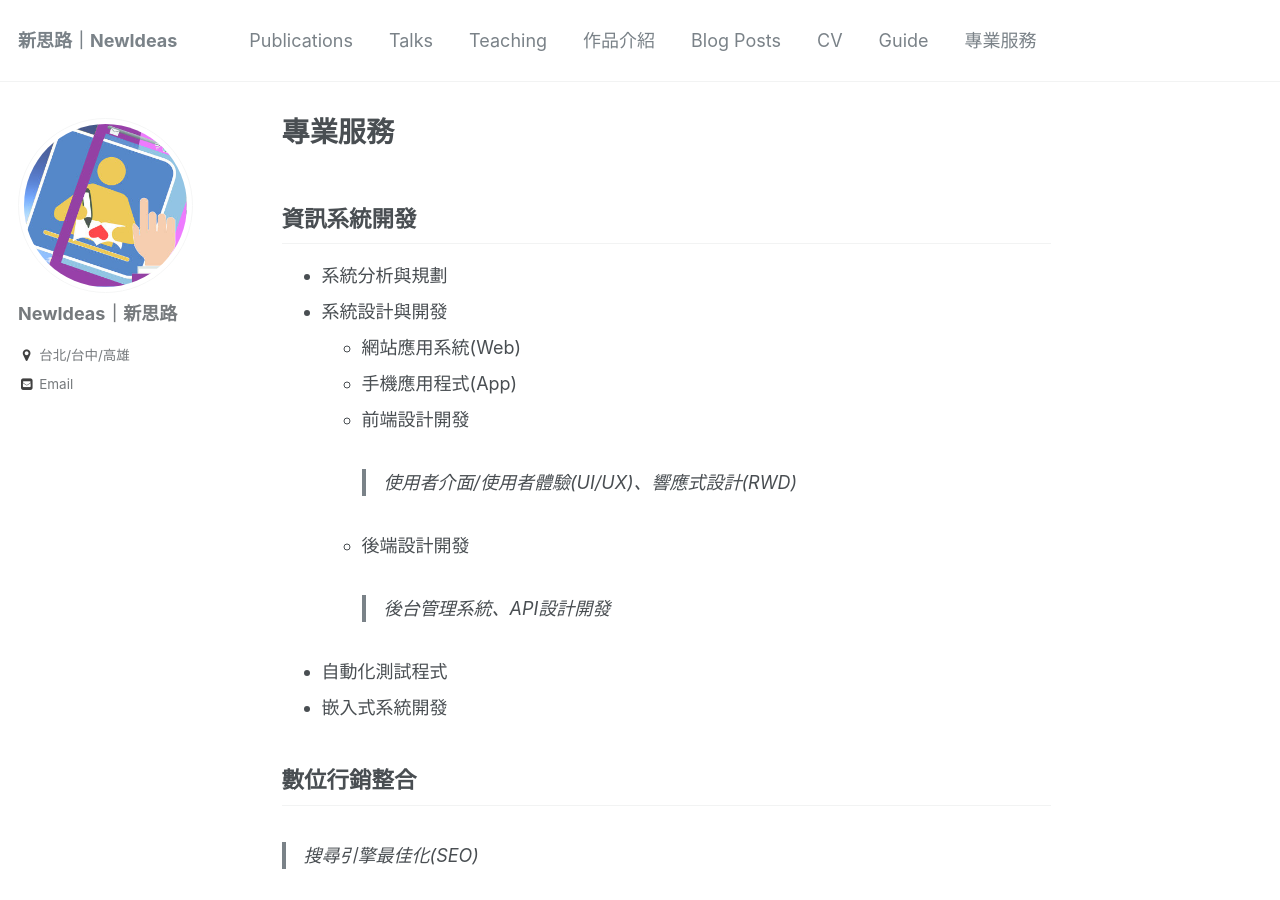
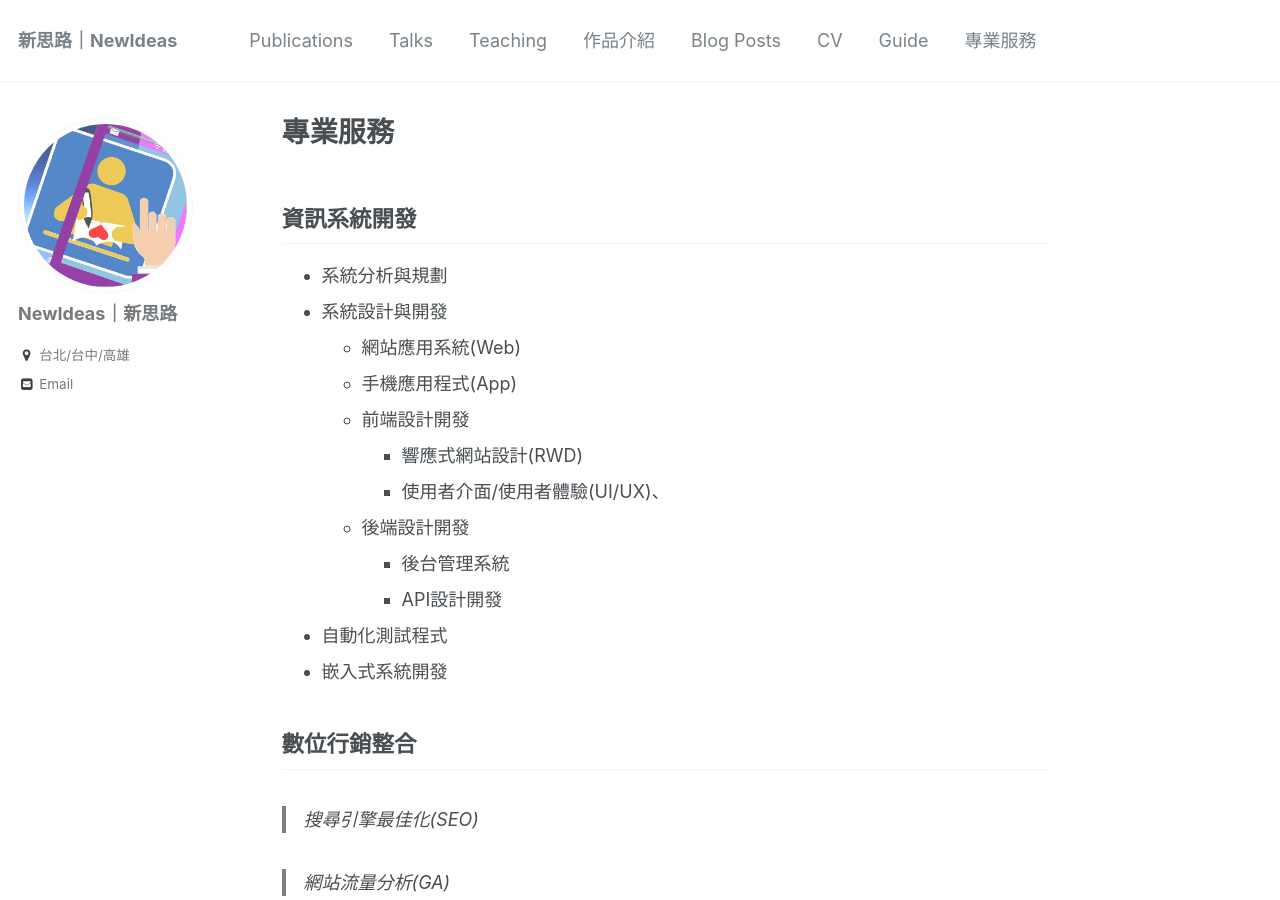
Before and after one commit to ikevin28/newideas8.github.io, a Jekyll site: the page built from _pages/services.md, in a window 1280 px wide and 900 px high. Built offline with Jekyll 4.4.1, drawn with Linux system fonts in a browser that asks for light colours.

Commit message:
Update services.md

```diff
--- a/_pages/services.md
+++ b/_pages/services.md
@@ -14,9 +14,11 @@ redirect_from:
   * 網站應用系統(Web)
   * 手機應用程式(App)
   * 前端設計開發
-  > 使用者介面/使用者體驗(UI/UX)、響應式設計(RWD)
+    * 響應式網站設計(RWD)
+    * 使用者介面/使用者體驗(UI/UX)、
   * 後端設計開發
-  > 後台管理系統、API設計開發
+    * 後台管理系統
+    * API設計開發
 * 自動化測試程式
 * 嵌入式系統開發
 
```
